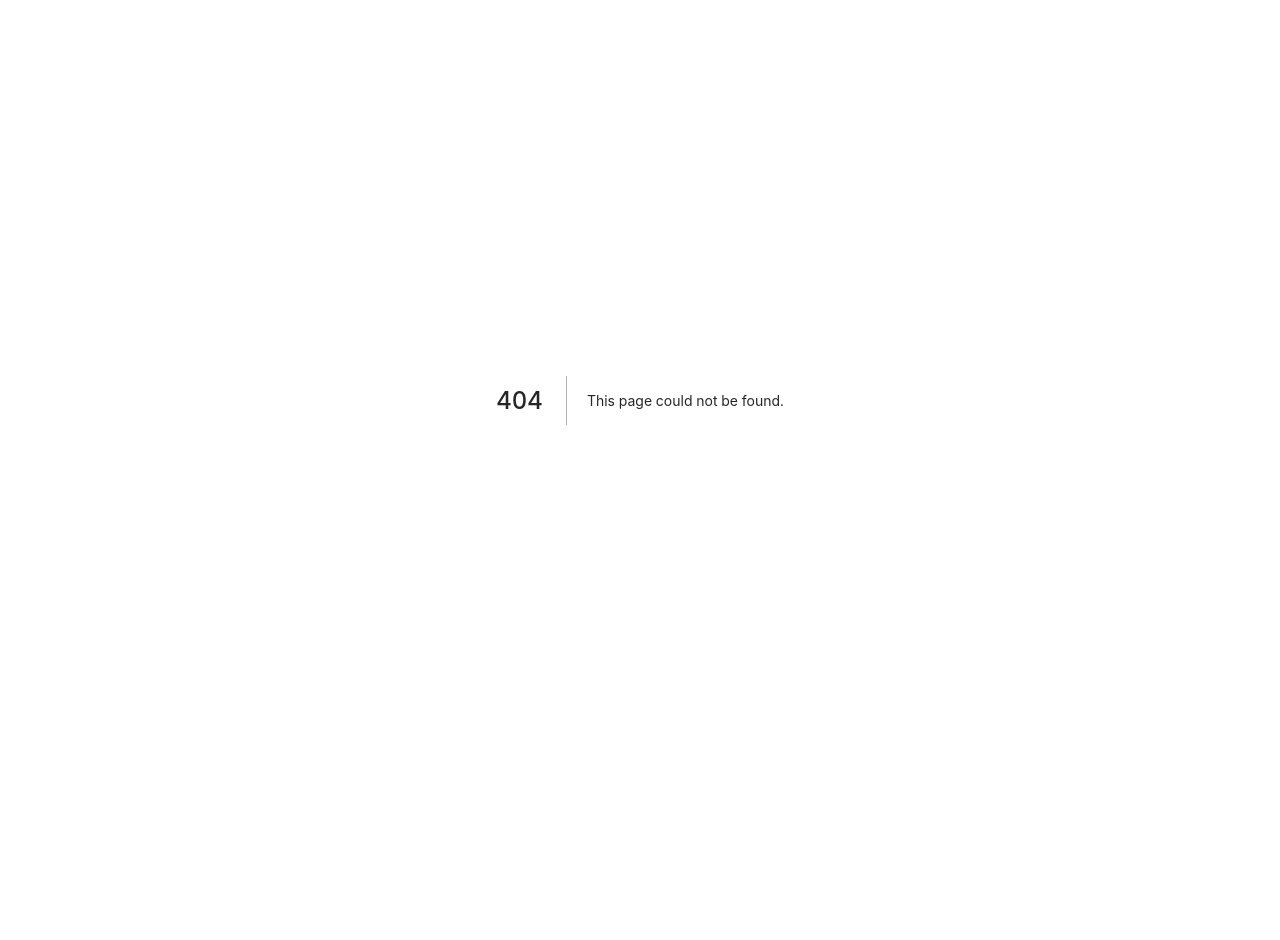
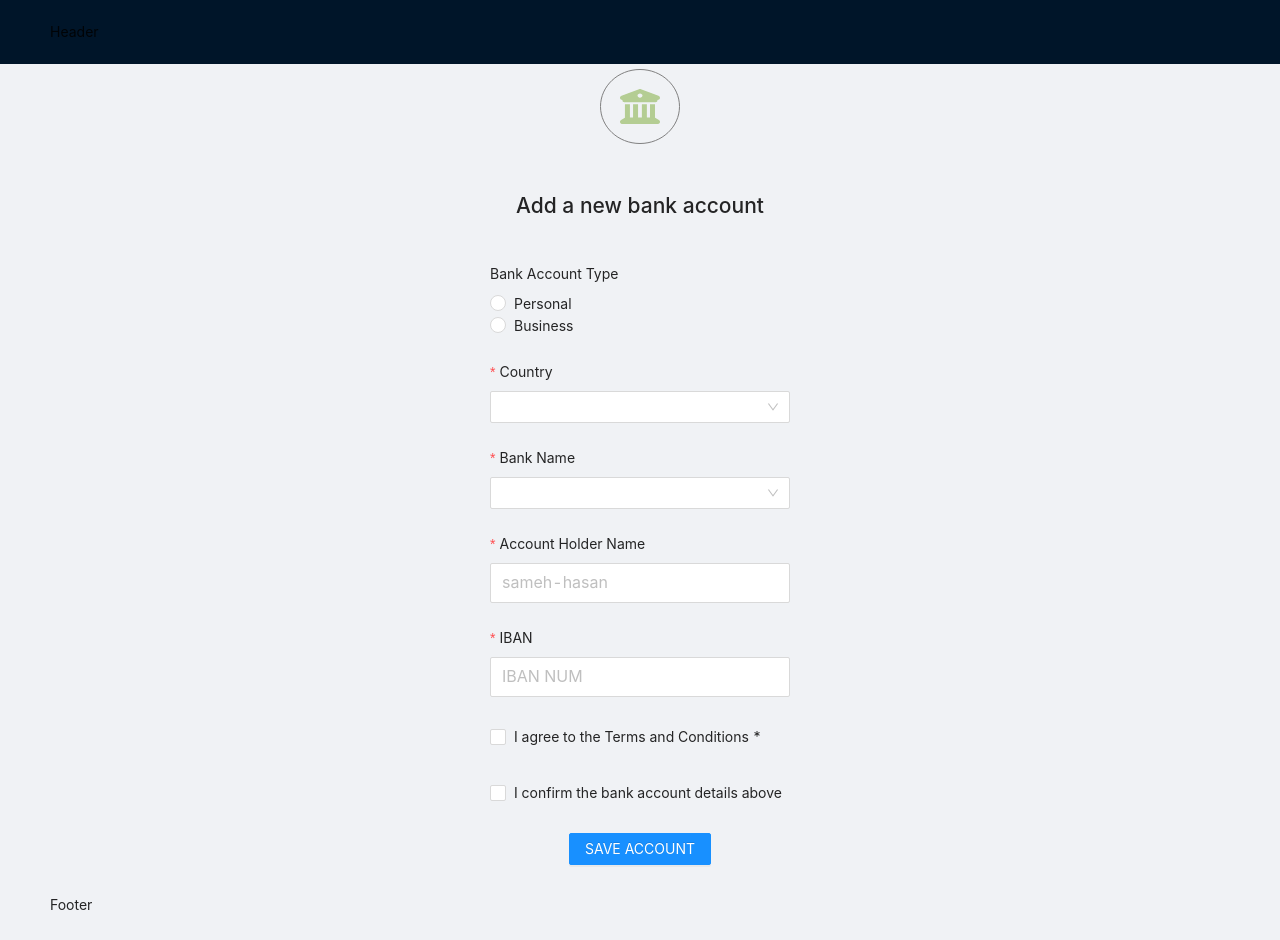
Before and after one commit to sammwafy/dopay, a Next.js app: page /creatAccFormP in a window 1280 px wide. Before the commit this address had no page. Before the commit the page ends 800 px from the top, so only its background shows below. Built offline with nearby package versions, Linux system fonts and the light colour scheme; what react-css-theme-switcher would draw is missing.

Commit message:
creat account form

```diff
--- a/components/contactUS/ContactUs.js
+++ b/components/contactUS/ContactUs.js
@@ -1,6 +1,5 @@
 import { ContactStyle } from "./styles/ContactUs.styled";
 import { Form, Input, Select, Checkbox, Button } from "antd";
-import { UserOutlined } from "@ant-design/icons";
 
 const { Option } = Select;
 
--- /dev/null
+++ b/components/dashboard/user/CreateAccForm.js
@@ -0,0 +1,120 @@
+import { CreateAccFormStyle } from "./styles/createAccForm.styled";
+import { Form, Input, Select, Checkbox, Button, Radio } from "antd";
+import Image from "next/image";
+import CafImg from "../../../public/caf.svg";
+const { Option } = Select;
+
+const CreateAccForm = () => {
+  const onFinish = (values) => {
+    console.log("Success:", values);
+  };
+
+  const onFinishFailed = (errorInfo) => {
+    console.log("Failed:", errorInfo);
+  };
+
+  return (
+    <CreateAccFormStyle>
+      <div className="caf-img">
+        <Image src={CafImg} alt="cafimg" />
+      </div>
+      <div className="title">
+        <h1>Add a new bank account</h1>
+      </div>
+      <Form
+        name="basic"
+        initialValues={{
+          remember: true,
+        }}
+        layout="vertical"
+        onFinish={onFinish}
+        onFinishFailed={onFinishFailed}
+        autoComplete="off"
+        className="formClass"
+      >
+        <Form.Item name="radio-group" label="Bank Account Type">
+          <Radio.Group className="radio">
+            <Radio value="a">Personal</Radio>
+            <Radio value="b">Business</Radio>
+          </Radio.Group>
+        </Form.Item>
+        <Form.Item
+          name="select1"
+          label="Country"
+          hasFeedback
+          rules={[
+            {
+              required: true,
+              message: "Please select your country!",
+            },
+          ]}
+        >
+          <Select placeholder="">
+            <Option value="egypt">egypt</Option>
+            <Option value="usa">U.S.A</Option>
+          </Select>
+        </Form.Item>
+        <Form.Item
+          name="select2"
+          label="Bank Name"
+          hasFeedback
+          rules={[
+            {
+              required: true,
+              message: "Please select bank name!",
+            },
+          ]}
+        >
+          <Select placeholder="">
+            <Option value="ahly bank">ahly bank egypt</Option>
+            <Option value="cib">cib</Option>
+          </Select>
+        </Form.Item>
+        <Form.Item
+          name="Account Holder Name"
+          label="Account Holder Name"
+          rules={[
+            {
+              required: true,
+              message: "Please write your name!",
+            },
+          ]}
+        >
+          <Input size="large" placeholder="sameh-hasan" />
+        </Form.Item>
+        <Form.Item
+          name="IBAN"
+          label="IBAN"
+          rules={[
+            {
+              required: true,
+              message: "Please input your company!",
+            },
+          ]}
+        >
+          <Input size="large" placeholder="IBAN NUM" />
+        </Form.Item>
+        <Form.Item name="agree" valuePropName="check1">
+          <Checkbox>
+            I agree to the <span>Terms and Conditions *</span>
+          </Checkbox>
+        </Form.Item>
+        <Form.Item name="confirm" valuePropName="check2">
+          <Checkbox>I confirm the bank account details above</Checkbox>
+        </Form.Item>
+        <Form.Item className="ptn">
+          <Button
+            type="primary"
+            htmlType="submit"
+            style={{
+              textTransform: "uppercase",
+            }}
+          >
+            Save Account
+          </Button>
+        </Form.Item>
+      </Form>
+    </CreateAccFormStyle>
+  );
+};
+export default CreateAccForm;
--- /dev/null
+++ b/components/dashboard/user/styles/createAccForm.styled.js
@@ -0,0 +1,41 @@
+import styled from "styled-components";
+
+export const CreateAccFormStyle = styled.div`
+  width: 40%;
+  margin: 0 auto;
+  padding: 5px;
+  display: flex;
+  flex-direction: column;
+  justify-content: center;
+  align-items: center;
+  @media screen and (max-width: 700px) {
+    width: 95%;
+  }
+  .formClass {
+    display: flex;
+    flex-direction: column;
+  }
+  .title {
+    font-style: normal;
+    font-weight: 500;
+    font-size: 14px;
+    line-height: 32px;
+    color: #4c4c4c;
+    margin-bottom: 30px;
+    @media screen and (max-width: 700px) {
+      font-weight: 200;
+      font-size: 10px;
+    }
+  }
+  .radio {
+    display: flex;
+    flex-direction: column;
+  }
+  .caf-img {
+    margin: 0 auto;
+    margin-bottom: 40px;
+  }
+  .ptn {
+    margin: 0 auto;
+  }
+`;
--- /dev/null
+++ b/components/dashboard/user/styles/test.scss
@@ -0,0 +1,3 @@
+p {
+  color: rgb(144, 140, 140);
+}
--- /dev/null
+++ b/pages/creatAccFormP.js
@@ -0,0 +1,12 @@
+import Layout from "../components/Layout/Layout.js";
+import CreateAccForm from "../components/dashboard/user/CreateAccForm";
+
+const creatAccFormP = () => {
+  return (
+    <Layout>
+      <CreateAccForm />
+    </Layout>
+  );
+};
+
+export default creatAccFormP;
```
Also changed, not shown: public/caf.svg (added).
